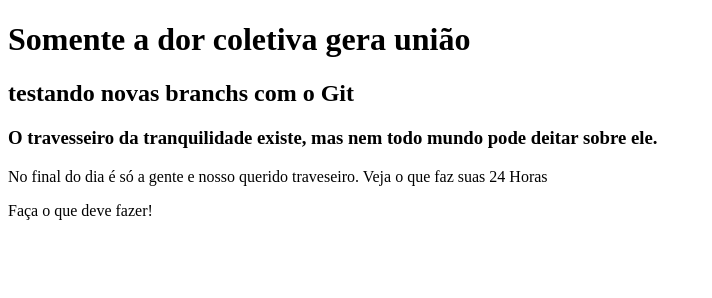
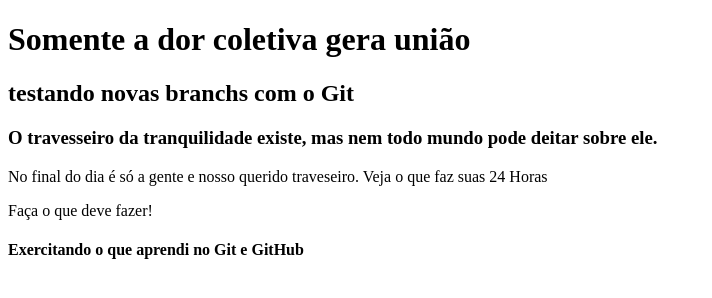
Before and after one commit to DannDevfull/conteudo-html-sp15, a plain HTML site: page Aula01/index.html in a window 1280 px wide. Shown: the whole page, without its empty margins (0-712 px from the left). Drawn offline with Linux system fonts and the light colour scheme.

Commit message:
Aula 01 HTML - Praticando o Git

```diff
--- a/Aula01/index.html
+++ b/Aula01/index.html
@@ -12,6 +12,7 @@
     <h3>O travesseiro da tranquilidade existe, mas nem todo mundo pode deitar sobre ele.</h3>
     <p>No final do dia é só a gente e nosso querido traveseiro. Veja o que faz suas 24 Horas</p>
     <p> Faça o que deve fazer!</p>
+    <h4>Exercitando o que aprendi no Git e GitHub</h4>
 
 
   </body>
```
